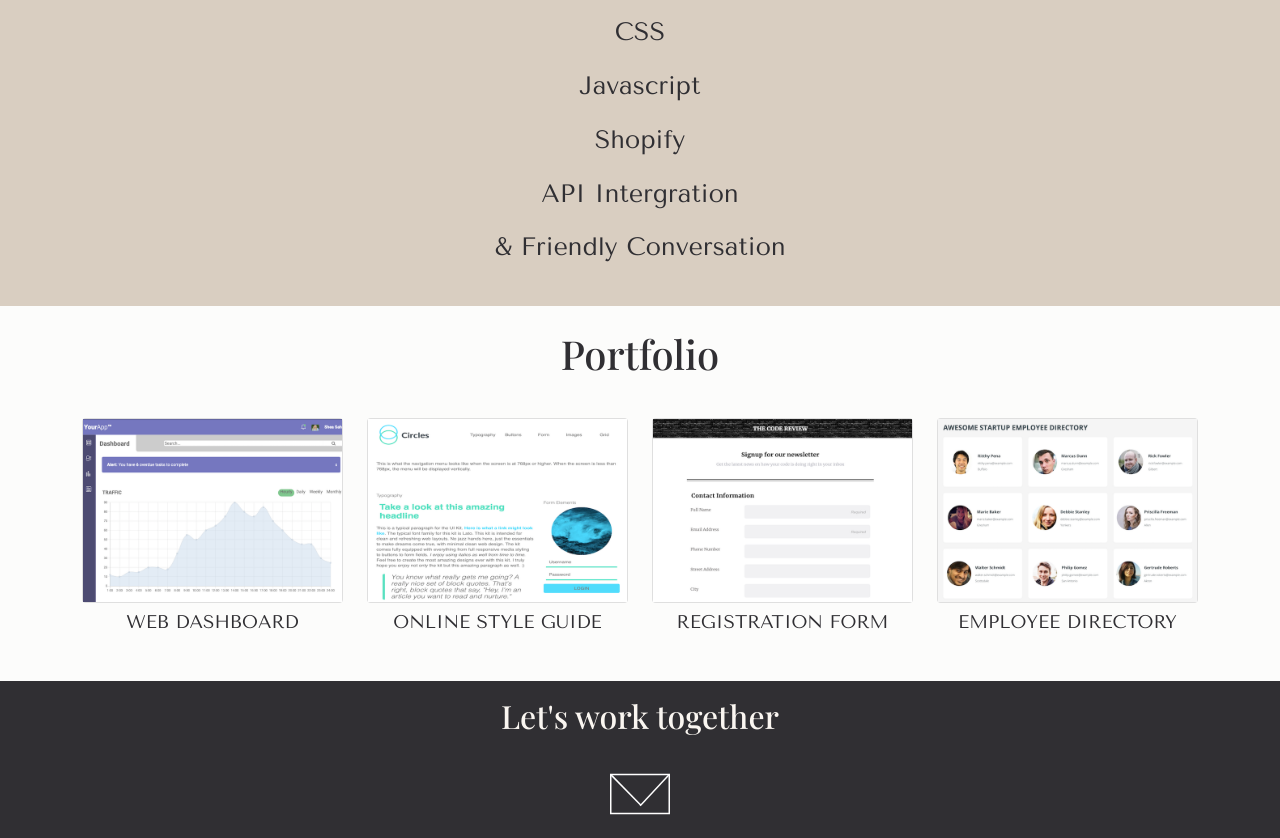
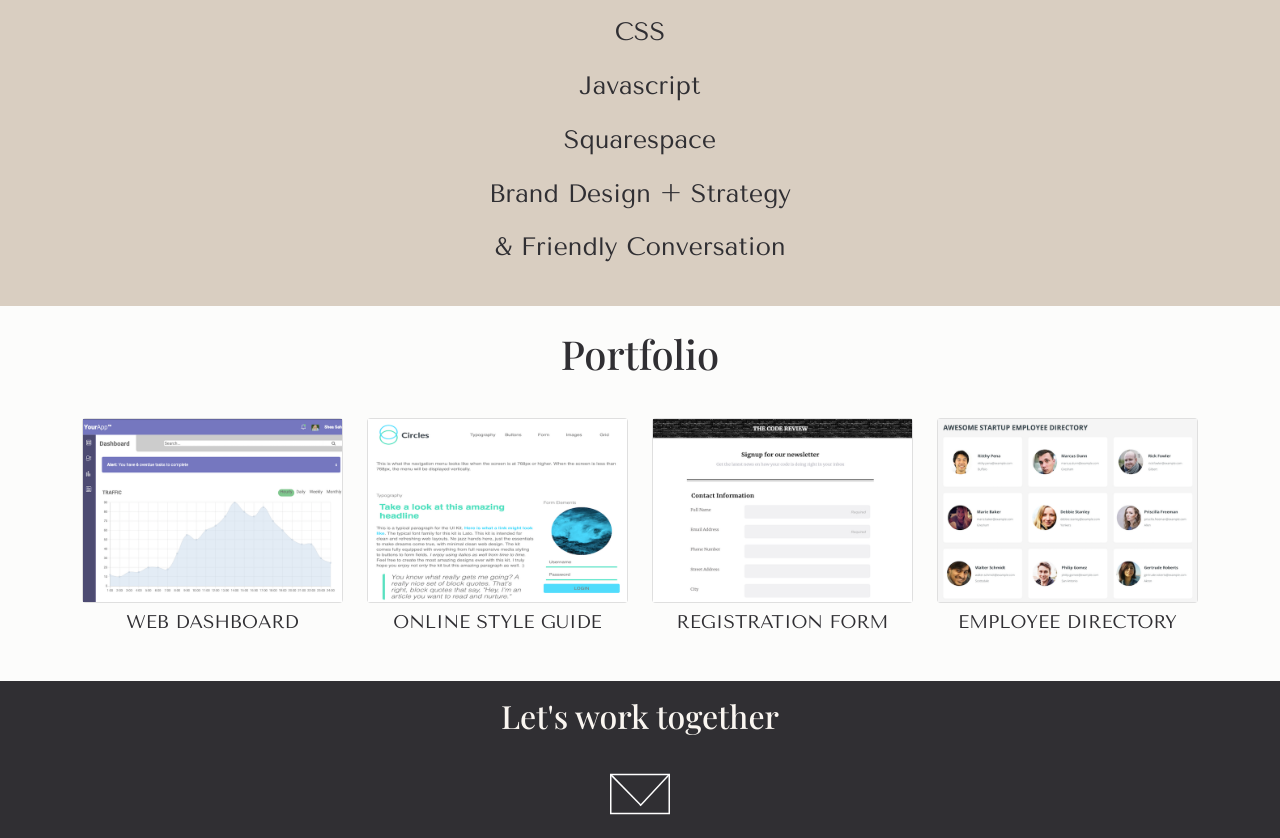
Before and after one commit to sheasahli/sheas-design, a plain HTML site: page index.html in a window 1280 px wide. Shown: the part 1184-2022 px from the top of the page. Drawn offline with nearby package versions, Linux system fonts and the light colour scheme.

Commit message:
Update index.html

```diff
--- a/index.html
+++ b/index.html
@@ -70,8 +70,8 @@
         <p>HTML</p>
         <p>CSS</p>
         <p>Javascript</p>
-        <p>Shopify</p>
-        <p>API Intergration</p>
+        <p>Squarespace</p>
+        <p>Brand Design + Strategy</p>
         <p>&#38; Friendly Conversation</p>
       </div>
     </div>
```
